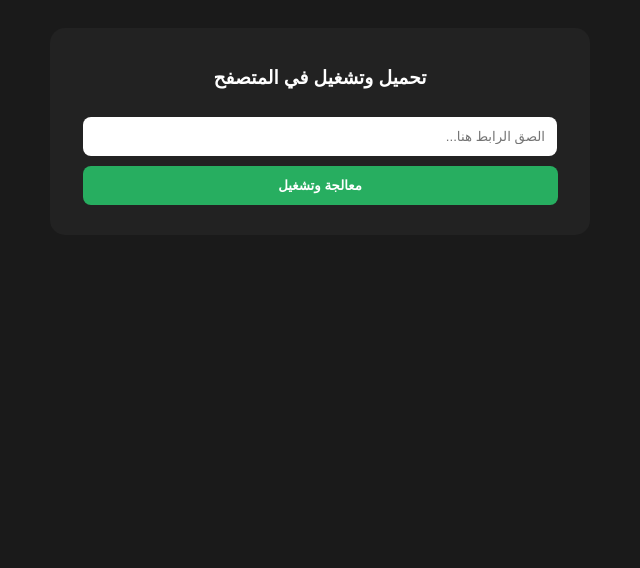
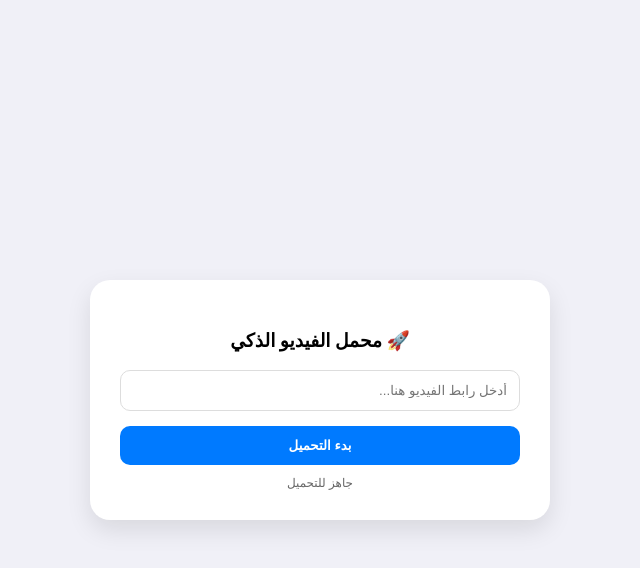
Before and after one commit to ggfhhfd/Vvvvvvv, a plain HTML site: page index.html in a window 1280 px wide. Shown: the whole page, without its empty margins (320-960 px from the left). Drawn offline with Linux system fonts and the light colour scheme.

Commit message:
Update index.html

```diff
--- a/index.html
+++ b/index.html
@@ -2,85 +2,121 @@
 <html lang="ar" dir="rtl">
 <head>
     <meta charset="UTF-8">
-    <meta name="viewport" content="width=device-width, initial-scale=1.0">
-    <title>تحميل وتشغيل مباشر</title>
+    <title>محمل الفيديو النفاث - استئناف ذكي</title>
     <style>
-        body { background: #1a1a1a; color: white; font-family: sans-serif; text-align: center; padding: 20px; }
-        .container { max-width: 500px; margin: auto; background: #222; padding: 20px; border-radius: 15px; }
-        input { width: 90%; padding: 12px; margin: 10px 0; border-radius: 8px; border: none; }
-        button { width: 95%; padding: 12px; background: #27ae60; color: white; border: none; border-radius: 8px; cursor: pointer; font-weight: bold; }
-        #status { margin: 10px 0; font-size: 14px; color: #f1c40f; }
-        video { width: 100%; margin-top: 20px; border-radius: 10px; display: none; }
-        progress { width: 100%; height: 20px; display: none; margin-top: 10px; }
+        body { font-family: -apple-system, system-ui; background: #f0f0f7; display: flex; justify-content: center; align-items: center; height: 100vh; margin: 0; }
+        .box { background: white; padding: 30px; border-radius: 20px; box-shadow: 0 10px 25px rgba(0,0,0,0.1); width: 400px; text-align: center; }
+        input { width: 100%; padding: 12px; margin-bottom: 15px; border: 1px solid #ddd; border-radius: 10px; box-sizing: border-box; }
+        button { width: 48%; padding: 12px; border: none; border-radius: 10px; cursor: pointer; font-weight: bold; transition: 0.3s; }
+        #startBtn { background: #007aff; color: white; width: 100%; }
+        #pauseBtn { background: #ff3b30; color: white; display: none; }
+        #resumeBtn { background: #34c759; color: white; display: none; }
+        .progress-bar { width: 100%; background: #eee; height: 10px; border-radius: 5px; margin-top: 20px; display: none; overflow: hidden; }
+        #fill { width: 0%; height: 100%; background: #007aff; }
+        #status { font-size: 12px; color: #666; margin-top: 10px; }
     </style>
 </head>
 <body>
 
-<div class="container">
-    <h3>تحميل وتشغيل في المتصفح</h3>
-    <input type="text" id="linkInput" placeholder="الصق الرابط هنا...">
-    <button onclick="fetchAndPlay()">معالجة وتشغيل</button>
-
-    <div id="status"></div>
-    <progress id="progressBar" value="0" max="100"></progress>
-
-    <video id="vPlayer" controls playsinline></video>
+<div class="box">
+    <h3>🚀 محمل الفيديو الذكي</h3>
+    <input type="text" id="videoUrl" placeholder="أدخل رابط الفيديو هنا...">
+    <div style="display: flex; gap: 4%;">
+        <button id="startBtn" onclick="startDownload()">بدء التحميل</button>
+        <button id="pauseBtn" onclick="pauseDownload()">إيقاف مؤقت</button>
+        <button id="resumeBtn" onclick="startDownload()">استئناف</button>
+    </div>
+    <div class="progress-bar" id="pBar"><div id="fill"></div></div>
+    <div id="status">جاهز للتحميل</div>
 </div>
 
 <script>
-async function fetchAndPlay() {
-    const url = document.getElementById('linkInput').value;
-    const status = document.getElementById('status');
-    const progressBar = document.getElementById('progressBar');
-    const video = document.getElementById('vPlayer');
+    let totalSize = 0;
+    let downloadedBytes = 0;
+    let chunks = []; // مصفوفة لتخزين البيانات التي اكتملت
+    let isPaused = false;
+    let controller;
 
-    if (!url) return alert("ضع الرابط أولاً");
+    async function startDownload() {
+        const url = document.getElementById('videoUrl').value;
+        if (!url) return alert("يرجى وضع الرابط");
 
-    status.innerText = "جاري الاتصال بالرابط...";
-    progressBar.style.display = "block";
+        isPaused = false;
+        document.getElementById('startBtn').style.display = 'none';
+        document.getElementById('resumeBtn').style.display = 'none';
+        document.getElementById('pauseBtn').style.display = 'inline-block';
+        document.getElementById('pBar').style.display = 'block';
 
-    try {
-        // سحب البيانات من الرابط
-        const response = await fetch(url);
-        if (!response.ok) throw new Error("فشل الوصول للرابط. قد يكون منتهي الصلاحية.");
+        // إنشاء وحدة تحكم جديدة للتمكن من الإيقاف
+        controller = new AbortController();
 
-        const contentLength = response.headers.get('content-length');
-        const total = parseInt(contentLength, 10);
-        let loaded = 0;
+        try {
+            // 1. فحص حجم الملف إذا كانت المرة الأولى
+            if (totalSize === 0) {
+                const headRes = await fetch(url, { method: 'HEAD' });
+                totalSize = parseInt(headRes.headers.get('content-length'));
+            }
 
-        const reader = response.body.getReader();
-        const chunks = [];
+            // 2. طلب البيانات من آخر نقطة توقفنا عندها (Range Header)
+            const response = await fetch(url, {
+                headers: { 'Range': `bytes=${downloadedBytes}-` },
+                signal: controller.signal
+            });
 
-        // عملية التحميل إلى ذاكرة المتصفح
-        while(true) {
-            const {done, value} = await reader.read();
-            if (done) break;
-            chunks.push(value);
-            loaded += value.length;
-            if (total) {
-                const percent = Math.round((loaded / total) * 100);
-                progressBar.value = percent;
-                status.innerText = `جاري التحميل في الذاكرة: ${percent}%`;
+            const reader = response.body.getReader();
+
+            while (true) {
+                const { done, value } = await reader.read();
+
+                if (done) {
+                    finishDownload();
+                    break;
+                }
+
+                chunks.push(value);
+                downloadedBytes += value.length;
+
+                // تحديث الواجهة
+                let percent = ((downloadedBytes / totalSize) * 100).toFixed(1);
+                document.getElementById('fill').style.width = percent + "%";
+                document.getElementById('status').innerText = `تم تحميل ${percent}% (${(downloadedBytes / 1024 / 1024).toFixed(2)} MB)`;
+
+                if (isPaused) break;
+            }
+        } catch (err) {
+            if (err.name === 'AbortError') {
+                console.log("تم الإيقاف بواسطة المستخدم");
+            } else {
+                document.getElementById('status').innerText = "حدث خطأ في الاتصال بالسيرفر";
             }
         }
+    }
 
-        status.innerText = "اكتمل التحميل! جاري التشغيل...";
+    function pauseDownload() {
+        isPaused = true;
+        controller.abort(); // قطع الاتصال فوراً
+        document.getElementById('pauseBtn').style.display = 'none';
+        document.getElementById('resumeBtn').style.display = 'inline-block';
+        document.getElementById('status').innerText = "تم الإيقاف.. البيانات محفوظة في الذاكرة";
+    }
 
-        // تحويل البيانات المحملة إلى رابط محلي يقرأه المتصفح
-        const blob = new Blob(chunks, { type: 'video/mp4' }); // جربنا mp4 كصيغة عامة
-        const blobUrl = URL.createObjectURL(blob);
+    function finishDownload() {
+        const blob = new Blob(chunks, { type: 'video/mp4' });
+        const downloadUrl = URL.createObjectURL(blob);
+        const a = document.createElement('a');
+        a.href = downloadUrl;
+        a.download = "video_" + new Date().getTime() + ".mp4";
+        a.click();
 
-        video.src = blobUrl;
-        video.style.display = "block";
-        progressBar.style.display = "none";
-        video.play();
+        document.getElementById('status').innerText = "اكتمل التحميل بنجاح!";
+        document.getElementById('pauseBtn').style.display = 'none';
+        document.getElementById('startBtn').style.display = 'inline-block';
 
-    } catch (err) {
-        status.innerText = "خطأ: " + err.message;
-        console.error(err);
+        // إعادة التصفير للتحميل القادم
+        totalSize = 0;
+        downloadedBytes = 0;
+        chunks = [];
     }
-}
 </script>
-
 </body>
 </html>
```
